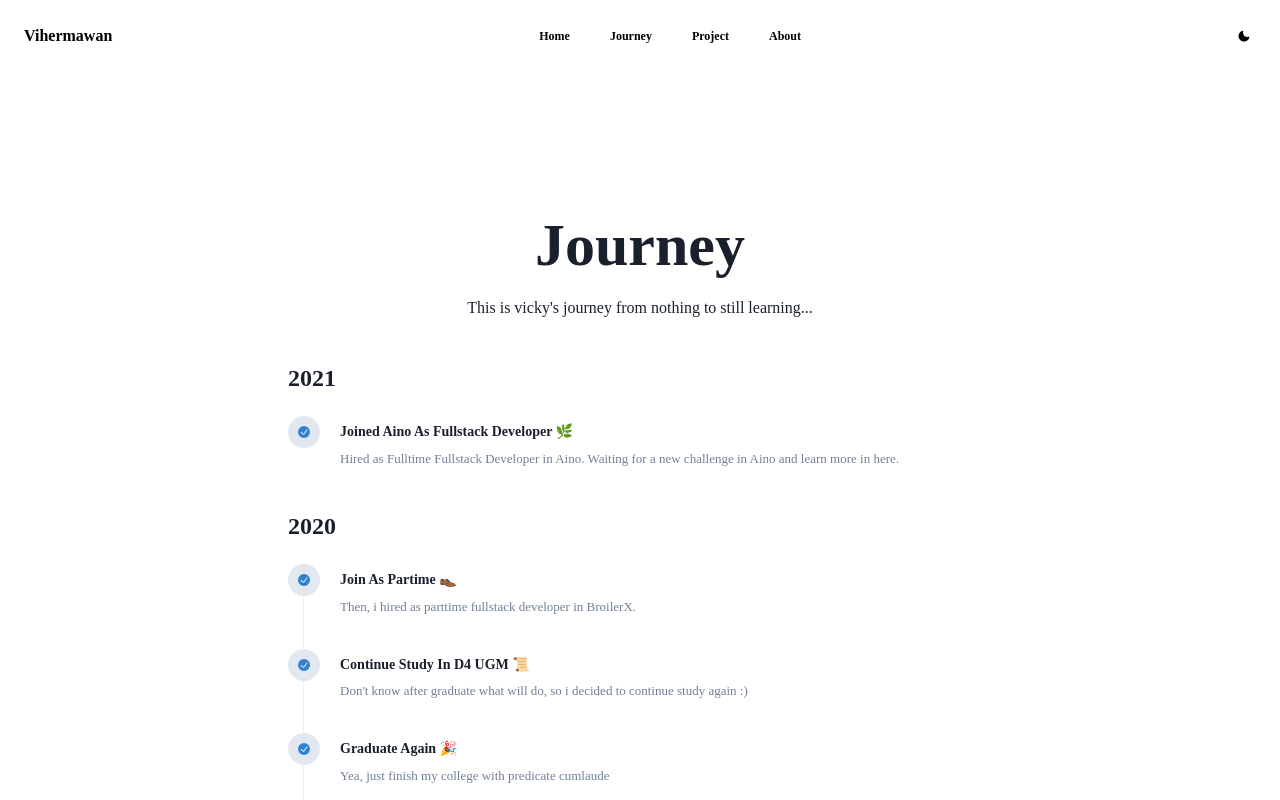
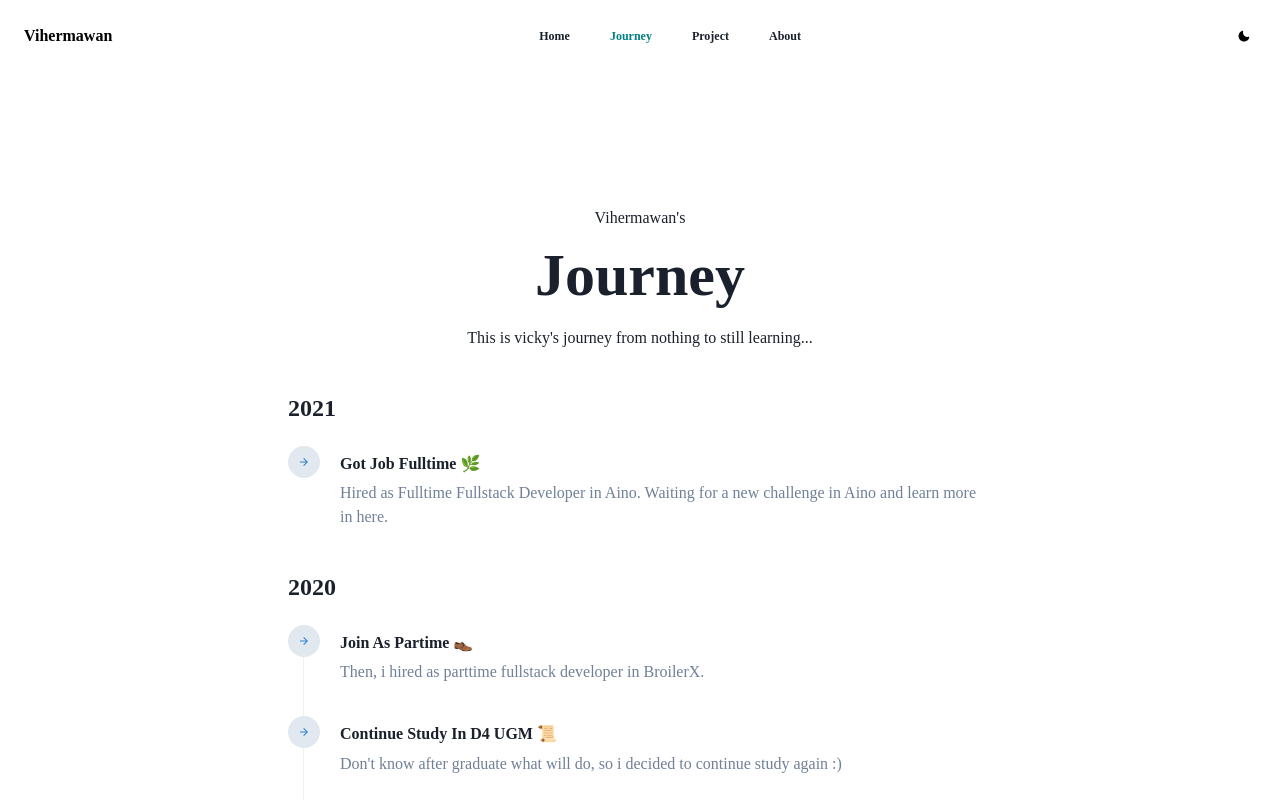
Before and after one commit to vickyhermawan/art-space, a Next.js app: page /journey in a window 1280 px wide. Shown: the top 800 px of the page. Built offline with nearby package versions, Linux system fonts and the light colour scheme; a web font is replaced by a local one.

Commit message:
implement header

```diff
--- a/components/atoms/MenuItems/MenuItems.tsx
+++ b/components/atoms/MenuItems/MenuItems.tsx
@@ -1,13 +1,45 @@
 import React from "react";
-import { Button } from "@chakra-ui/react";
+import { Button,useColorMode } from "@chakra-ui/react";
 import { useRouter } from 'next/router';
 
 const MenuItems: React.FC = ({ children }) => {
     const router = useRouter();
-    let string = String(children)
+    let string = String(children);
+    const [color, setColor] = React.useState<string>('')
+    const { colorMode, toggleColorMode } = useColorMode();
+
+
+    React.useEffect(() => {
+        if(colorMode === "light"){
+            if(router.asPath === '/' && children === 'Home'){
+                setColor("teal")
+            }else if(router.asPath === `/${string.toLowerCase()}`){
+               setColor("teal")
+            }else{
+               setColor("gray.800")
+            }
+        }else{
+            if(router.asPath === '/' && children === 'Home'){
+                setColor("green.400")
+            }else if(router.asPath === `/${string.toLowerCase()}`){
+               setColor("green.400")
+            }else{
+               setColor("white")
+            }
+        }
+    }, [router.asPath,colorMode]);
+
     return (
         <>
-            <Button mt={{ base: 5, md: 0 }} mr={6} display="block" size="xs" backgroundColor="transparent" onClick={()=> router.push(string.toLowerCase())}>
+            <Button
+                mt={{ base: 5, md: 0 }}
+                mr={6}
+                display="block"
+                size="xs"
+                backgroundColor="transparent"
+                onClick={()=> router.push(string.toLowerCase())}
+                color={color}
+            >
                 {children}
             </Button>
         </>
--- a/components/organism/Achievement/index.tsx
+++ b/components/organism/Achievement/index.tsx
@@ -1,6 +1,6 @@
 import React from "react";
 import {AchievementsProps} from '@components/organism/Timeline/type';
-import { CheckCircleIcon, TimeIcon } from '@chakra-ui/icons';
+import { ArrowForwardIcon } from '@chakra-ui/icons';
 import { List, HStack, ListItem, VStack, Flex,Text,Heading,Center,Circle } from '@chakra-ui/react';
 
 export default function Achievements ({ achievements }: AchievementsProps) {
@@ -41,7 +41,7 @@ export default function Achievements ({ achievements }: AchievementsProps) {
                 >
                   <Circle size={8} bg="gray.200" marginTop={1}>
                     <Center>
-                        <CheckCircleIcon w={3} h={3} color="blue.500"/>
+                        <ArrowForwardIcon w={3} h={3} color="blue.500"/>
                     </Center>
                 </Circle>
 
@@ -53,14 +53,14 @@ export default function Achievements ({ achievements }: AchievementsProps) {
                   >
                     <Heading
                       width='full'
-                      fontSize='sm'
+                      fontSize={{base: "small", md:"medium"}}
                       textAlign='left'
                     >
                       {title}
                     </Heading>
 
                     <Text
-                      fontSize="small"
+                      fontSize={{base: "small", md:"medium"}}
                       width='full'
                       variant='regular'
                       textAlign='left'
--- a/components/organism/Title/index.tsx
+++ b/components/organism/Title/index.tsx
@@ -9,6 +9,7 @@ export default function Title({title,description}:TitleProps){
             <Container maxW="7xl" centerContent paddingTop={{ base :"7", md:"20", lg:"40"}} paddingLeft={{ base :"7", md:"20", lg:"40"}} paddingRight={{ base :"7", md:"20", lg:"40"}} paddingBottom={{ base :"10"}}>
                 <Box mt={{base:"44", md:"28", lg:"10"}}>
                     <Fade duration={500} distance="30px" fraction={0.4} bottom>
+                        <Text textAlign="center" mt={{ base :"1.5"}} fontSize={{ base :"small", md:"medium", lg:"medium"}}>Vihermawan's</Text>
                         <Heading as="h1" textAlign="center" letterSpacing={"-.0.001rem"} lineHeight={"-.0.001rem"} fontSize={{ base :"xl", md:"3xl", sm:"xl", lg:"6xl"}}>
                            {title}
                         </Heading>
--- a/components/templates/project/index.tsx
+++ b/components/templates/project/index.tsx
@@ -1,11 +1,14 @@
 import React from "react";
 import Layout from "@components/organism/Layout/Layout";
 import Title from "@components/organism/Title/index";
+import Project from "@components/organism/List/index";
+
 const Index: React.FC = ({ children }) => {
     return (
         <>
             <Layout>
                 <Title title="Project" description="Some project that i have done do it"/>
+                <Project/>
             </Layout>
         </>
     );
--- a/data/journey.ts
+++ b/data/journey.ts
@@ -5,7 +5,7 @@ const Timeline: TimelineContentProps[] = [
        year: `2021`,
        achievements: [
             {
-                title : `Joined Aino As Fullstack Developer 🌿`,
+                title : `Got Job Fulltime 🌿`,
                 description: `Hired as Fulltime Fullstack Developer in Aino. Waiting for a new challenge in Aino and learn more in here.`
             },
        ]
```
Also changed, not shown: components/atoms/MotionBox/MotionBox.tsx (added, +11 -0 lines), components/organism/List/index.tsx (added, +42 -0 lines).
